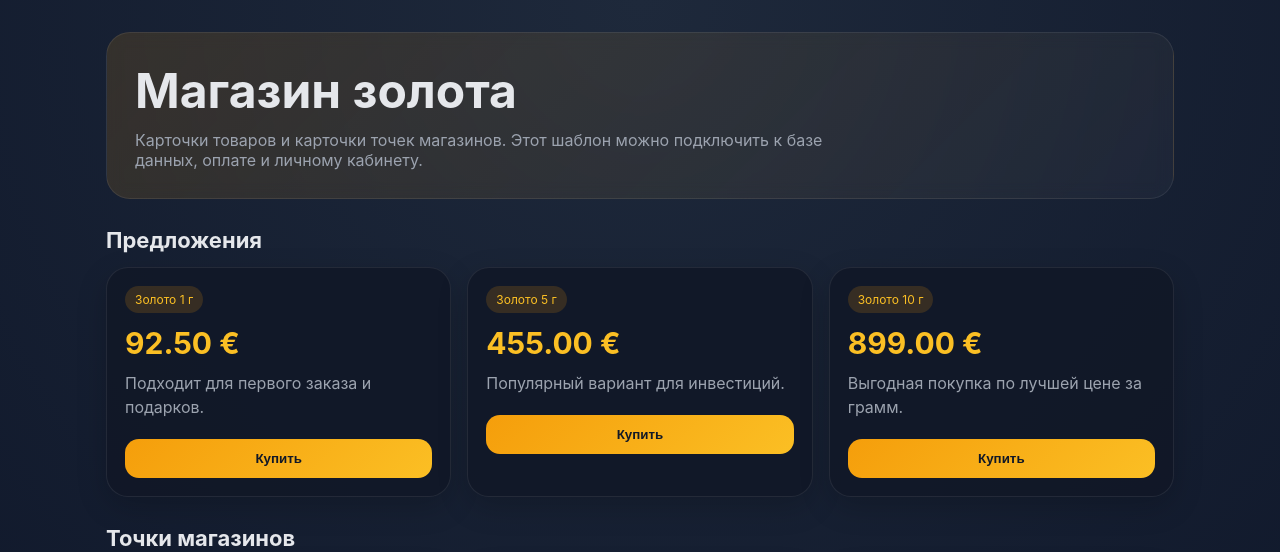
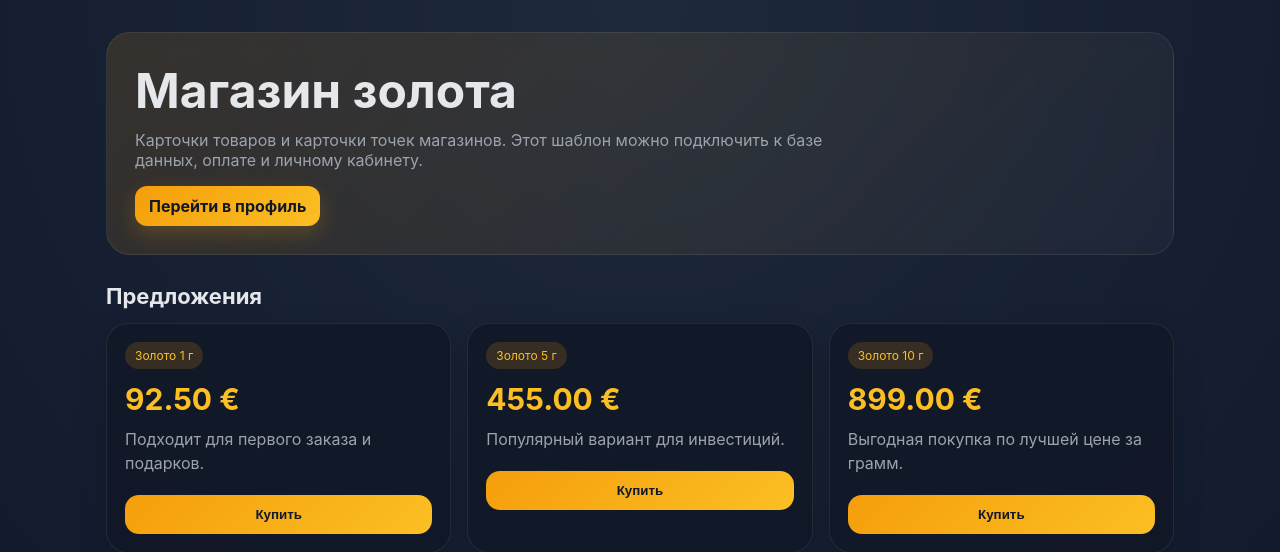
Before and after one commit to Foluree/GoldShopZewz, a FastAPI app: page / in a window 1280 px wide. Shown: the top 552 px of the page. Run offline with FastAPI, Linux system fonts and the light colour scheme.

Commit message:
New2 button and fix profile html dev

```diff
--- a/app/models/profile_model.py
+++ b/app/models/profile_model.py
@@ -1,5 +1,5 @@
 from pydantic import BaseModel, EmailStr
-from datetime import data
+from datetime import date
 
 class BayProfileItem(BaseModel):
     id: int
@@ -7,7 +7,7 @@ class BayProfileItem(BaseModel):
     quantity: int
     total_price: float
     status: str
-    bayitem_at: data
+    bayitem_at: date
 
 class UserProfiles(BaseModel):
     id: int
--- a/app/templates/main_title.html
+++ b/app/templates/main_title.html
@@ -33,6 +33,24 @@
     }
     .hero h1 { margin: 0 0 10px; font-size: clamp(28px, 4vw, 48px); }
     .hero p { margin: 0; color: var(--muted); max-width: 700px; }
+    .hero-actions { margin-top: 16px }
+    .profile-link {
+      display: inline-block;
+      text-decoration: none;
+      font-weight: 700;
+      color: #111827;
+      background: linear-gradient(135deg, var(--accent), var(--accent2));
+      border: 0;
+      border-radius: 12px;
+      padding: 10px 14px;
+      box-shadow: 0 8px 22px rgba(245,158,11,.22);
+    }
+    .profile-link:visited {
+      color: #111827;
+    }
+    .profile-link:hover {
+      filter: brightness(1.06);
+    }
     .section-title { margin: 28px 0 14px; font-size: 22px; }
     .grid {
       display: grid;
@@ -78,6 +96,9 @@
     <section class="hero">
       <h1>Магазин золота</h1>
       <p>Карточки товаров и карточки точек магазинов. Этот шаблон можно подключить к базе данных, оплате и личному кабинету.</p>
+      <div class="hero-actions">
+        <a class="profile-link" href="/profile">Перейти в профиль</a>
+      </div>
     </section>
 
     <h2 class="section-title">Предложения</h2>
--- a/app/templates/profile.html
+++ b/app/templates/profile.html
@@ -71,7 +71,7 @@
                     </tr>
                 </thead>
                 <tbody>
-                    {% for p in profile.purchasesAll}
+                    {% for p in profile.purchasesAll %}
                     <tr>
                         <td>{{ p.bayitem_at }}</td>
                         <td>{{ p.title }}</td>
@@ -83,6 +83,6 @@
                 </tbody>
             </table>
         </section>
-        <a class="back" herf="/">← На главную</a>
+        <a class="back" href="/">← На главную</a>
     </div>
 </body>
--- a/main.py
+++ b/main.py
@@ -2,7 +2,9 @@ from fastapi import FastAPI#, Request
 #from fastapi.responses import HTMLResponse, JSONResponse
 #from pydantic import BaseModel
 from app.main_title_router import router as router_main_lob
+from app.profil.main_profil import router as router_profile
 
 app = FastAPI(title="Gold Shop")
 
+app.include_router(router_profile)
 app.include_router(router_main_lob)
```
Also changed, not shown: app/profil/main_profil.py (+4 -4 lines).
